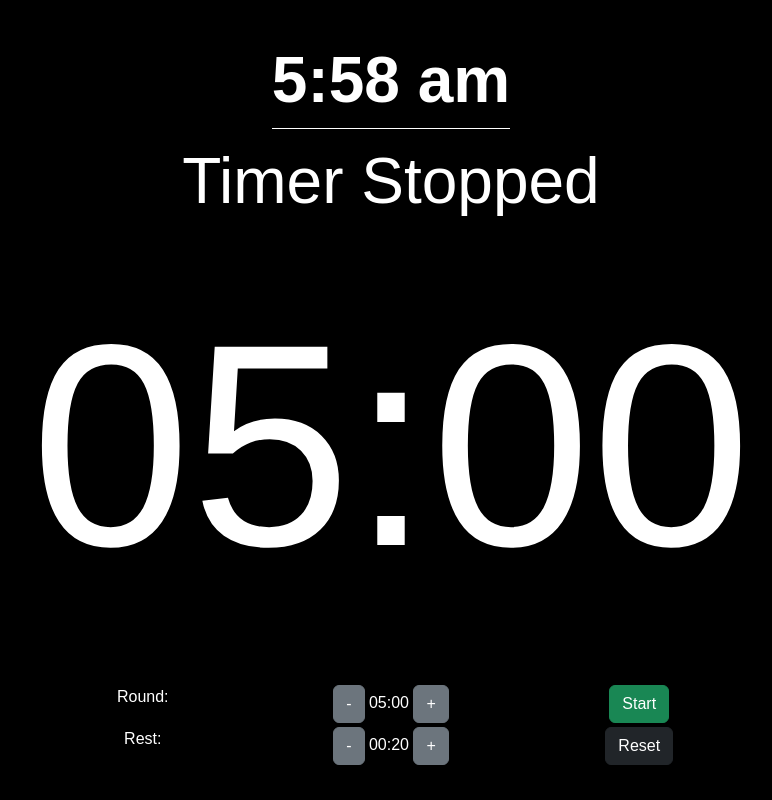
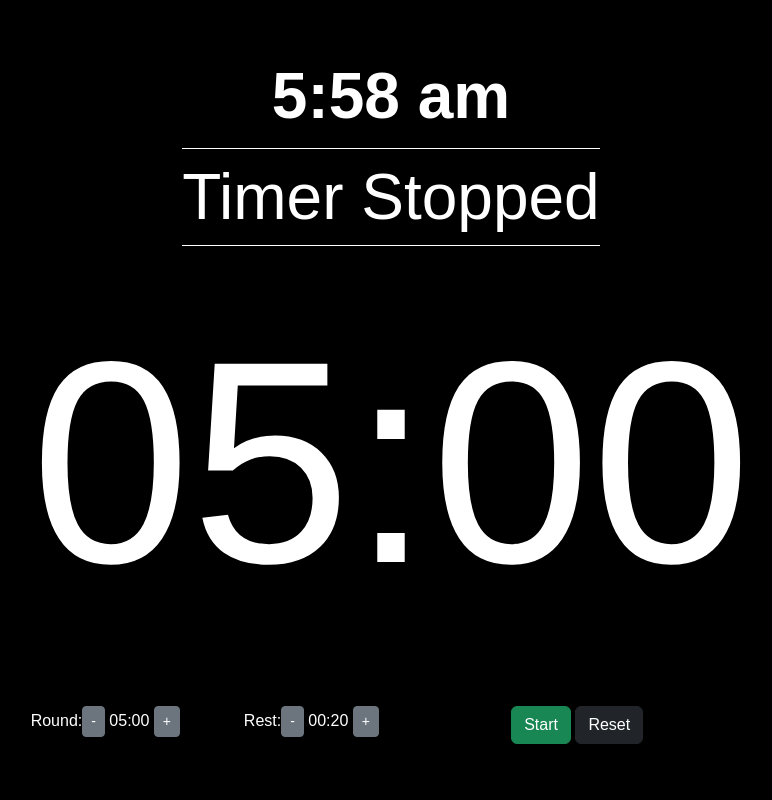
Before and after one commit to sfw185/BJJTimer, a React (Create React App) app: page / in a window 1280 px wide. Shown: the whole page, without its empty margins (249-1021 px from the left). Built offline with nearby package versions, Linux system fonts and the light colour scheme.

Commit message:
Tidying up layout

```diff
--- a/src/Timer.css
+++ b/src/Timer.css
@@ -15,11 +15,12 @@ body {
 .current-time {
   font-size: 4rem;
   font-weight: bold;
-  border-bottom: 1px solid #FFF;
 }
 
 .status-display {
   font-size: 4rem;
+  border-top: 1px solid #FFF;
+  border-bottom: 1px solid #FFF;
 }
 
 #display {
--- a/src/Timer.js
+++ b/src/Timer.js
@@ -28,7 +28,8 @@ const Timer = () => {
         let interval;
         if (running) {
             setStartTime(new Date().getTime());
-            setSoonSoundPlayed(false); // Reset soonSound for the new round
+            setSoonSoundPlayed(false);
+            setReadySoundPlayed(false);
             interval = setInterval(tick, RENDER_RATE);
         }
 
@@ -171,30 +172,29 @@ const Timer = () => {
                     <div id="display">{formatTime(timeLeft)}</div>
                 </Col>
             </Row>
-            <Row className="justify-content-center my-1">
-                <Col xs={4} className="text-md-right">
-                    <label>Round:</label>
+            <Row className="justify-content-center my-2">
+                <Col xs={12} md={6}>
+                    <div className="d-flex justify-content-between">
+                        <div>
+                            <label>Round:</label>
+                            <Button variant="secondary" size="sm" onClick={() => changeRoundTime(-30)}>-</Button>
+                            &nbsp;<span>{formatTime(roundTime)}</span>&nbsp;
+                            <Button variant="secondary" size="sm" onClick={() => changeRoundTime(30)}>+</Button>
+                        </div>
+                        <div>
+                            <label>Rest:</label>
+                            <Button variant="secondary" size="sm" onClick={() => changeRestTime(-10)}>-</Button>
+                            &nbsp;<span>{formatTime(restTime)}</span>&nbsp;
+                            <Button variant="secondary" size="sm" onClick={() => changeRestTime(10)}>+</Button>
+                        </div>
+                    </div>
                 </Col>
-                <Col xs={4}>
-                    <Button variant="secondary" onClick={() => changeRoundTime(-30)}>-</Button>
-                    &nbsp;<span>{formatTime(roundTime)}</span>&nbsp;
-                    <Button variant="secondary" onClick={() => changeRoundTime(30)}>+</Button>
-                </Col>
-                <Col xs={4}>
-                    <Button variant={running ? 'danger' : 'success'} onClick={toggleTimer}>{running ? 'Stop' : 'Start'}</Button>
-                </Col>
-            </Row>
-            <Row className="justify-content-center my-1">
-                <Col xs={4} className="text-xs-right">
-                    <label>Rest:</label>
-                </Col>
-                <Col xs={4}>
-                    <Button variant="secondary" onClick={() => changeRestTime(-10)}>-</Button>
-                    &nbsp;<span>{formatTime(restTime)}</span>&nbsp;
-                    <Button variant="secondary" onClick={() => changeRestTime(10)}>+</Button>
-                </Col>
-                <Col xs={4}>
-                    <Button variant="dark" onClick={resetTimer}>Reset</Button>
+                <Col xs={12} md={6} className="d-flex justify-content-center mt-3 mt-md-0">
+                    <div>
+                        <Button variant={running ? 'danger' : 'success'} onClick={toggleTimer}>{running ? 'Stop' : 'Start'}</Button>
+                        &nbsp;
+                        <Button variant="dark" onClick={resetTimer}>Reset</Button>
+                    </div>
                 </Col>
             </Row>
         </Container>
```
